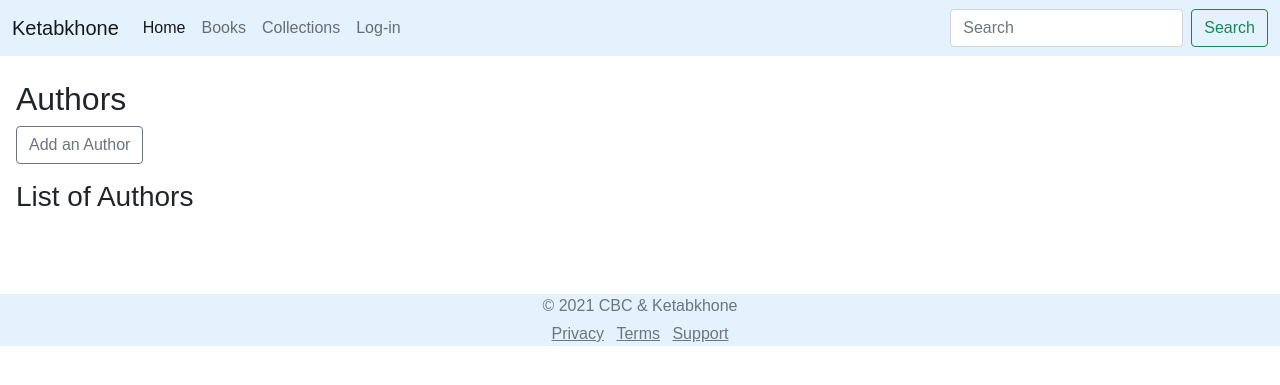
After one commit to Rahimz/ketab, a Django app: page /authors/ in a window 1280 px wide. The commit adds this page. Shown: the top 385 px of the page. Run offline with Django 3.2, Linux system fonts and the light colour scheme; data that the repository does not hold is empty; parts of the project's set-up code (start-up, migrations or seed data) failed here and were passed over; some libraries are stand-ins or nearby versions.

Commit message:
author views added

```diff
--- a/ketab/books/models.py
+++ b/ketab/books/models.py
@@ -14,6 +14,10 @@ class ISBN(models.Model):
 
 class Author(models.Model):
     name = models.CharField(max_length=1500,)
+    latin_name = models.CharField(max_length=1500,
+                                  blank=True, null=True)
+    nationality = models.CharField(max_length=1500,
+                                   blank=True, null=True)
 
     class Meta:
         ordering = ['name']
--- a/ketab/books/templates/base.html
+++ b/ketab/books/templates/base.html
@@ -75,7 +75,7 @@
                             Basic Data
                         </a>
                         <ul class="dropdown-menu" aria-labelledby="navbarDropdown">
-                            <li><a class="dropdown-item" href="#">Authors List</a></li>
+                            <li><a class="dropdown-item" href="{% url 'author_list' %}">Authors List</a></li>
                             <li><a class="dropdown-item" href="#">Translators List</a></li>
                             <li><a class="dropdown-item" href="#">Ilustrators List</a></li>
                             <li><a class="dropdown-item" href="#">Publisher List</a></li>
--- /dev/null
+++ b/ketab/books/templates/books/author_list.html
@@ -0,0 +1,16 @@
+{% extends "base.html" %}
+
+{% block body %}
+<h2>Authors</h2>
+<div class="row">
+    <p>
+    <a href="{% url 'author_create' %}" class="btn btn-outline-secondary">Add an Author</a>
+    </p>
+</div>
+<h3>List of Authors</h3>
+<ul>
+    {% for author in object_list %}
+    <li><a href="{% url 'author_detail' author.pk %}">{{ author.name }}</a></li>
+    {% endfor %}
+</ul>
+{% endblock %}
--- a/ketab/books/urls.py
+++ b/ketab/books/urls.py
@@ -15,4 +15,8 @@ urlpatterns = [
     path('isbn/create/', views.IsbnCreate.as_view(), name='isbn-create'),
     path('isbn/<int:isbn>/update/', views.IsbnUpdate, name='isbn_update'),
     path('isbn/<int:isbn>/delete/', views.IsbnDelete, name='isbn_delete'),
+
+    path('authors/', views.AuthorList.as_view(), name='author_list'),
+    path('authors/create/', views.AuthorCreate.as_view(), name='author_create'),
+    path('authors/<int:pk>', views.AuthorDetail.as_view(), name='author_detail'),
     ]
--- a/ketab/books/views.py
+++ b/ketab/books/views.py
@@ -111,7 +111,7 @@ def IsbnUpdate(request, isbn):
 
 
 
-
+# Author Views
 class IsbnDelete(DeleteView):
     model = ISBN
     success_url = reverse_lazy('isbn_list')
@@ -119,3 +119,14 @@ class IsbnDelete(DeleteView):
 
 class AuthorList(ListView):
     model = Author
+
+
+class AuthorCreate(CreateView):
+    model = Author
+    fields = '__all__'
+    success_url = reverse_lazy('author_list')
+
+
+class AuthorDetail(DetailView):
+    model = Author
+    # TODO: we should add a list of author's book
```
Also changed, not shown: ketab/books/templates/books/author_detail.html (added, +15 -0 lines), ketab/books/templates/books/author_form.html (added, +16 -0 lines), ketab/books/migrations/0025_auto_20210211_0635.py (added).
